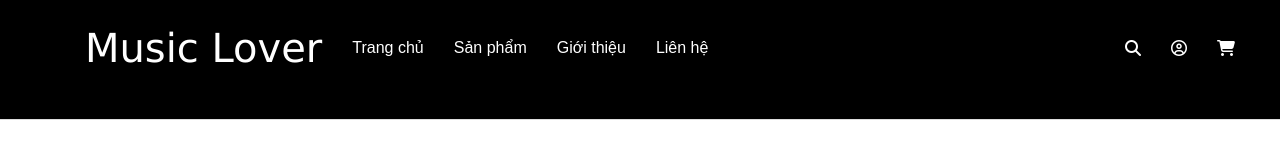
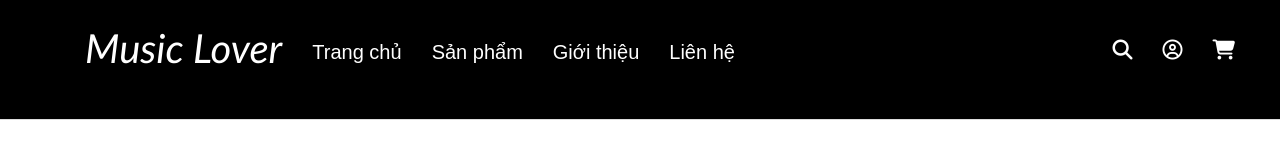
Before and after one commit to H-trung36/web1, a plain HTML site: page index.html in a window 1280 px wide. Shown: the top 148 px of the page. Drawn offline with Linux system fonts and the light colour scheme.

Commit message:
thay doi

```diff
--- a/assets/css/main.css
+++ b/assets/css/main.css
@@ -17,15 +17,24 @@ nav {
 }
 .left-menu {
   display: flex;
+  align-items: center;
 }
 .name {
-  font-family: "Lucida Sans", "Lucida Sans Regular", "Lucida Grande",
-    "Lucida Sans Unicode", Geneva, Verdana, sans-serif;
+  font-family: "Trebuchet MS", "Lucida Sans Unicode", "Lucida Grande",
+    "Lucida Sans", Arial, sans-serif;
   font-size: 40px;
+  font-style: italic;
+  cursor: pointer;
 }
-
+.menu-size {
+  font-size: 20px;
+}
 .right-menu {
   display: flex;
+}
+.menu-icon i:hover {
+  color: #4b4949;
+  transition: color 0.3s ease-in-out;
 }
 nav a {
   color: white;
@@ -34,7 +43,8 @@ nav a {
   font-size: 16px;
 }
 nav a:hover {
-  text-decoration: underline;
+  text-decoration: underline rgb(90, 88, 88);
+  transition: text-decoration 0.3s ease-in;
 }
 .products {
   display: flex;
--- a/index.html
+++ b/index.html
@@ -20,18 +20,18 @@
         <div class="header_left">
           <ul class="left-menu  ">
       <li><a class="name   ">Music Lover</a></li>
-      <li><a href="#">Trang chủ</a></li>
-      <li><a href="#">Sản phẩm</a></li>
-     <li> <a href="#">Giới thiệu</a></li>
-   <li>   <a href="#">Liên hệ</a></li>
+      <li><a class="menu-size" href="#">Trang chủ</a></li>
+      <li><a class="menu-size" href="#">Sản phẩm</a></li>
+     <li> <a class="menu-size" href="#">Giới thiệu</a></li>
+   <li>   <a class="menu-size" href="#">Liên hệ</a></li>
     </ul>
     </div>
     <div class = "header_right">
       <ul class = "right-menu">
-        <li><a href=""><i class="fa-solid fa-magnifying-glass"></i></a></li>
-        <li><a href=""><i class="fa-regular fa-circle-user"></i>
+        <li ><a class="menu-size menu-icon" href=""><i class="fa-solid fa-magnifying-glass"></i></a></li>
+        <li><a class="menu-size menu-icon" href=""><i class="fa-regular fa-circle-user"></i>
         </a></li>
-        <li><a href=""><i class="fa-solid fa-cart-shopping"></i>
+        <li><a class="menu-size menu-icon" href=""><i class="fa-solid fa-cart-shopping"></i>
         </a></li>
       </ul>
     </div>
```
